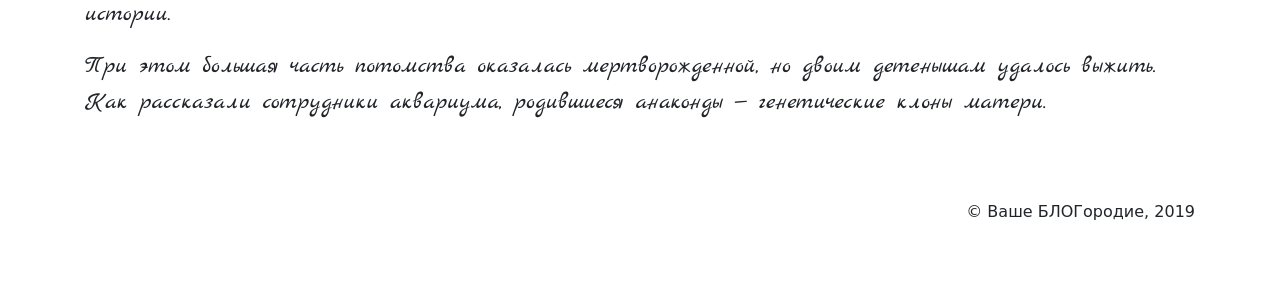
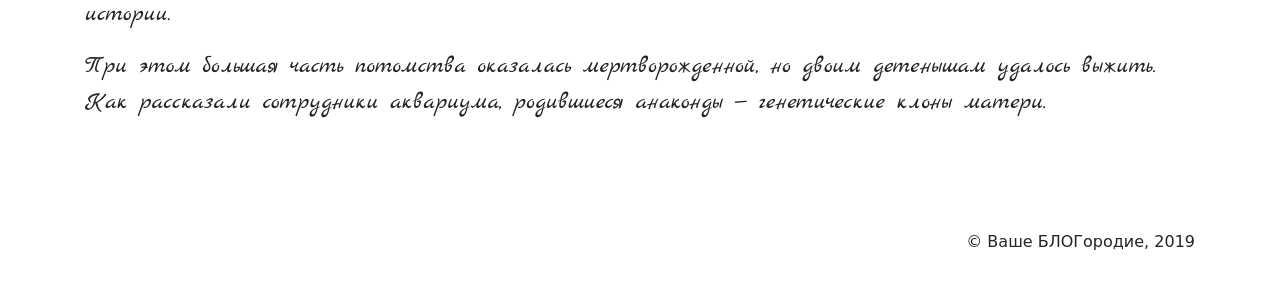
Before and after one commit to Safe-Mode/blogify, a PHP site: page /index.html in a window 1280 px wide. Shown: the part 1600-1884 px from the top of the page. Before the commit the page ends 1820 px from the top, so only its background shows below. Run offline with PHP 8.4, Linux system fonts and the light colour scheme; some web fonts are replaced.

Commit message:
Stick footer to bottom

```diff
--- a/css/style.css
+++ b/css/style.css
@@ -40,8 +40,14 @@ img {
   font-family: "Neucha", cursive;
 }
 
+.page__container {
+  display: grid;
+  grid-template-rows: fit-content(100%) auto fit-content(100%);
+  grid-row-gap: 30px;
+  min-height: 100vh;
+}
+
 .page__header {
-  margin-bottom: 30px;
   padding: 30px 0;
 }
 
```
